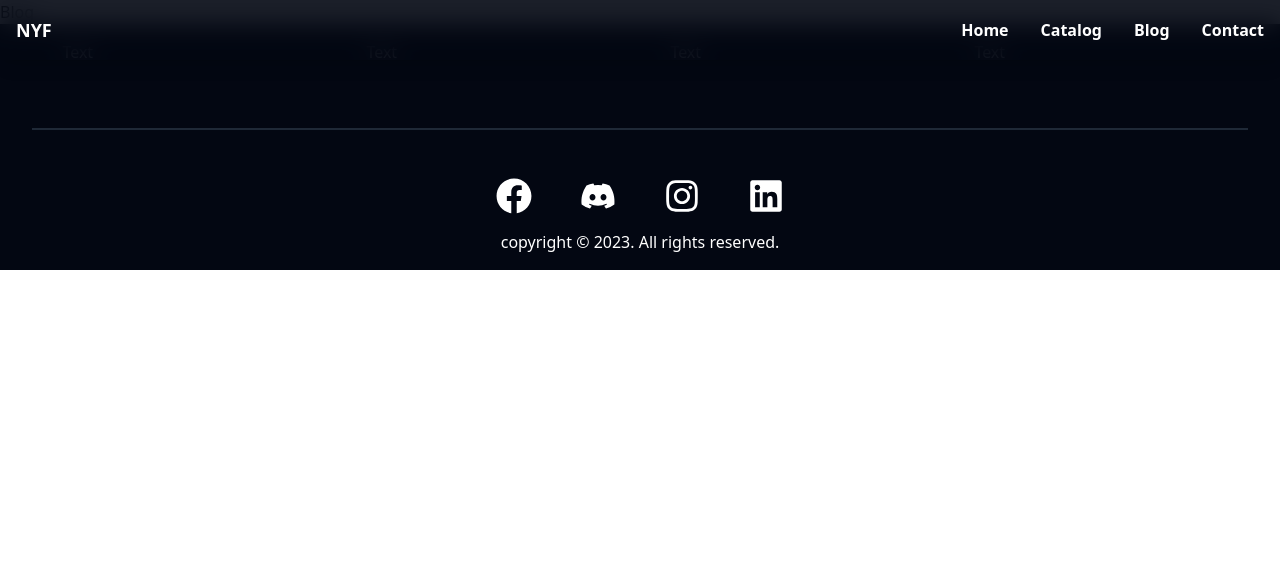
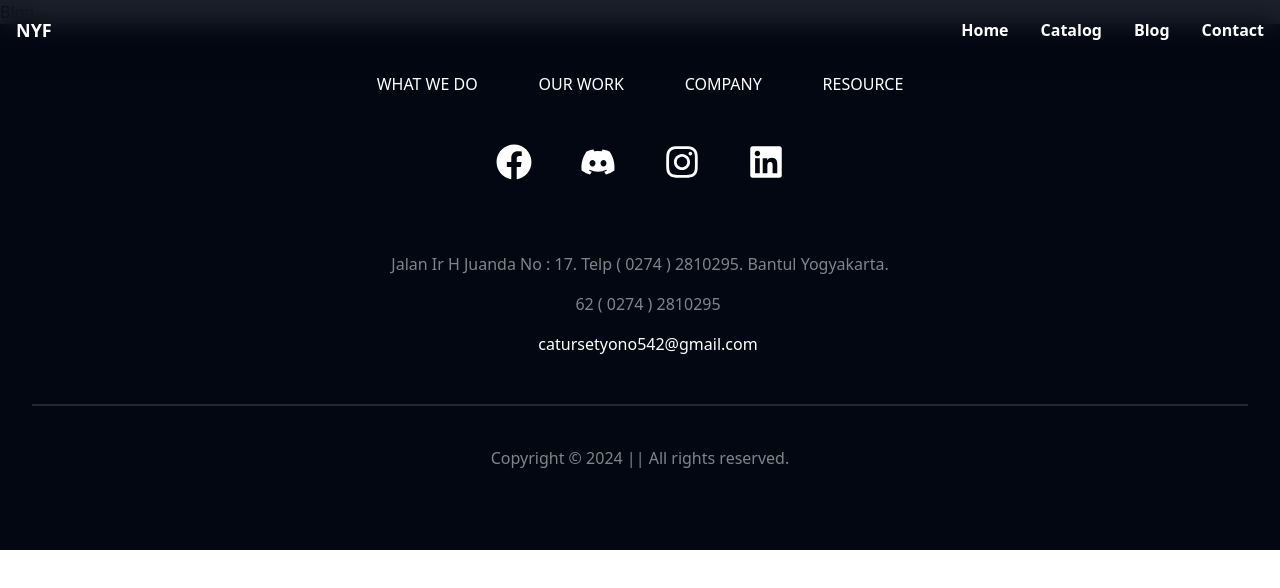
Before and after one commit to CaturSetyono/NYF, a React (Vite) app: page /blog in a window 1280 px wide. Shown: the top 588 px of the page. Built offline with nearby package versions, Linux system fonts and the light colour scheme.

Commit message:
modify Footer Componenst

```diff
--- a/src/Components/Contact.jsx
+++ b/src/Components/Contact.jsx
@@ -4,7 +4,7 @@ const Contact = () => {
   return (
     <div
       id="contact"
-      className="border-t-2 border-gray-800 min-h-screen flex flex-col justify-center items-center bg-gray-950 text-white pt-8 pb-8 md:pt-16 px-4  "
+      className="border-t-2 border-b-2 border-gray-800 min-h-screen flex flex-col justify-center items-center bg-gray-950 text-white pt-8 pb-8 md:pt-16 px-4  "
     >
       <div className="max-w-2xl w-full p-8">
         <h2 className="text-3xl font-bold mb-4 text-center">Get in Touch</h2>
--- a/src/Components/Footer.jsx
+++ b/src/Components/Footer.jsx
@@ -3,14 +3,22 @@ import { FaFacebook, FaDiscord, FaInstagram, FaLinkedin } from "react-icons/fa";
 const Footer = () => {
   return (
     <footer className="bg-gray-950 text-white  p-4 ">
-      <div className="container mx-auto px-4 ">
-        <div className="flex justify-center gap-[5%]">
-          <div className="w-[20%]">Text</div>
-          <div className="w-[20%]">Text</div>
-          <div className="w-[20%]">Text</div>
-          <div className="w-[20%]">Text</div>
+      <div className="container mx-auto px-4 mt-8">
+        <div className="flex justify-center items-center text-center gap-[5%]">
+          <div className="">
+            <a href="https://github.com/CaturSetyono">WHAT WE DO</a>
+          </div>
+          <div className="">
+            <a href="https://ukmik.utdi.ac.id/">OUR WORK</a>
+          </div>
+          <div className="">
+            <a href="https://www.utdi.ac.id/">COMPANY</a>
+          </div>
+          <div className="">
+            <a href="https://chatgpt.com/">RESOURCE</a>
+          </div>
         </div>
-        <div className="border-t-2 border-gray-800 mt-16">
+        <div className="text-light">
           <div className=" flex space-x-4 justify-center mt-8">
             <a
               href="https://web.facebook.com/profile.php?id=61562408777448"
@@ -34,7 +42,21 @@ const Footer = () => {
               <FaLinkedin className="text-4xl" />
             </a>
           </div>
-          <div className="flex space-x-4 justify-center">copyright &copy; 2023. All rights reserved.</div>
+          <div className="mt-4 flex space-x-4 justify-center">
+            <div className="mt-10 mb-4 space-x-4 justify-center items-center">
+              <h1 className="opacity-50">
+                Jalan Ir H Juanda No : 17. Telp ( 0274 ) 2810295. Bantul
+                Yogyakarta.
+              </h1>
+              <p className="p-4 text-center opacity-50">62 ( 0274 ) 2810295</p>
+              <p className=" text-center">catursetyono542@gmail.com</p>
+            </div>
+          </div>
+          <div className=" border-t-2 border-gray-800 mt-8 flex space-x-4 justify-center">
+            <div className="mt-10 mb-16 flex space-x-4 justify-center items-center opacity-50">
+              Copyright © 2024 || All rights reserved.
+            </div>
+          </div>
         </div>
       </div>
     </footer>
```
